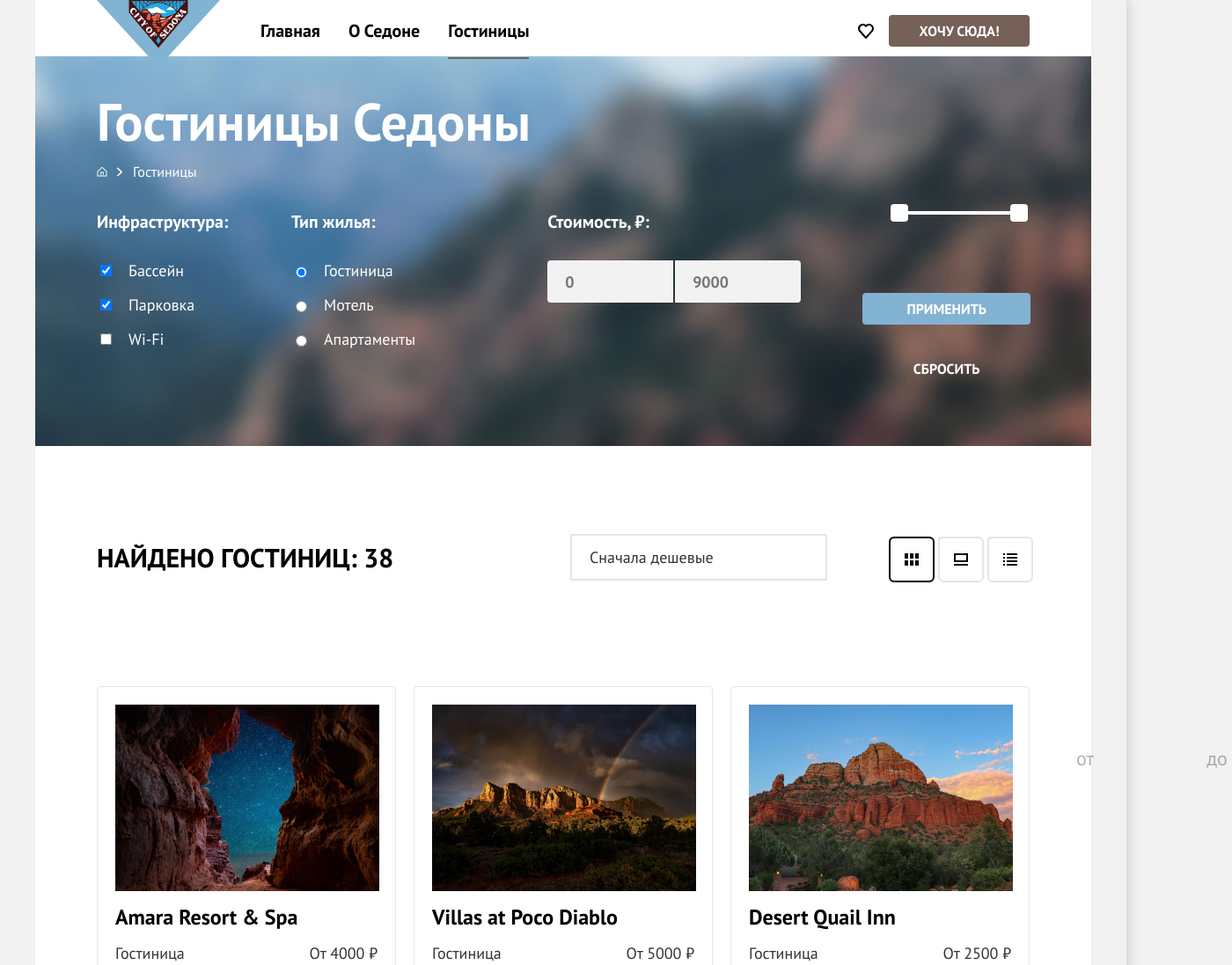
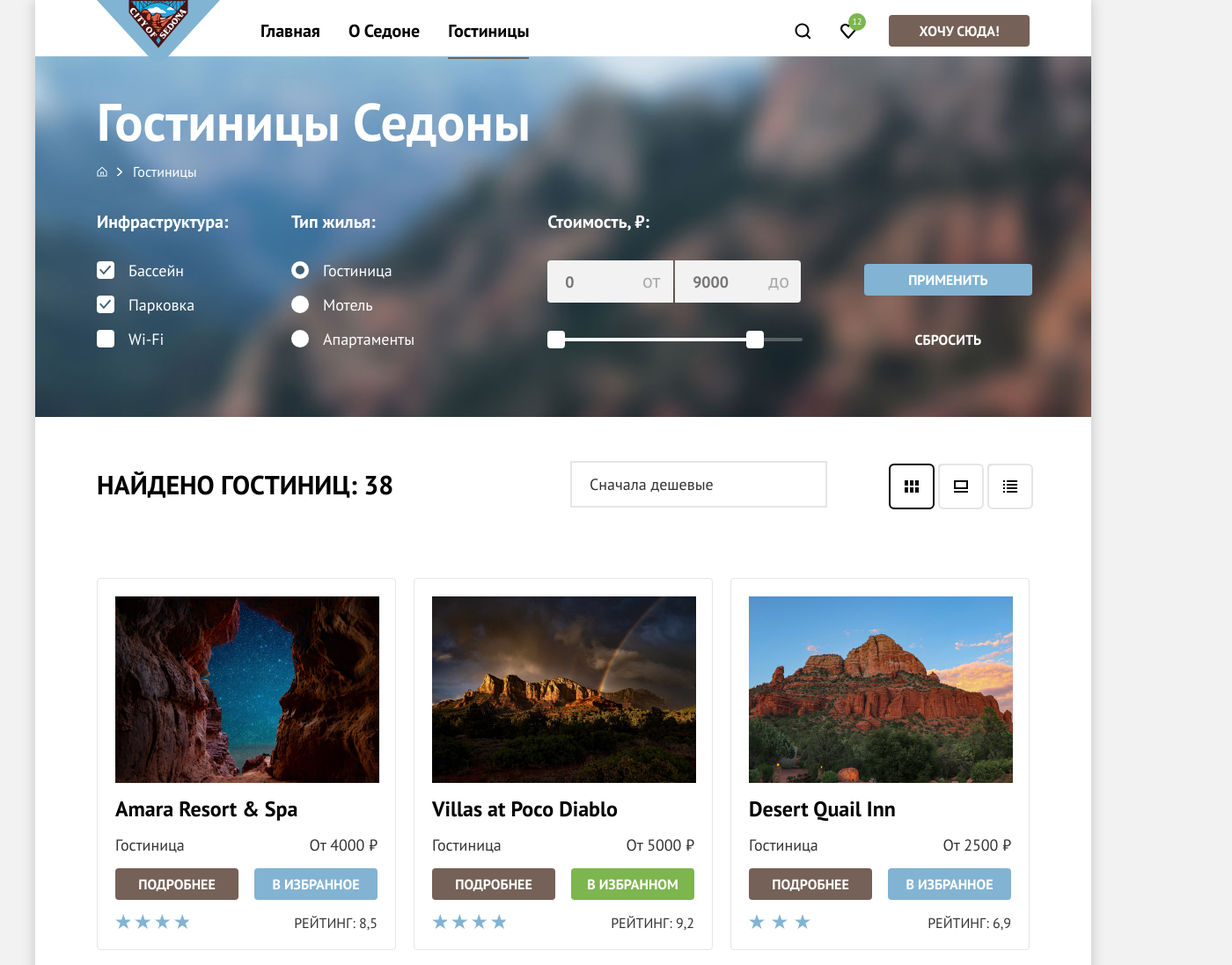
Before and after one commit to htmlacademy-htmlcss/2564485-sedona-2, a plain HTML site: page catalog.html in a window 1280 px wide. Shown: the top 1097 px of the page at 88% size, 1400 px wide, since content can reach past the window. Drawn offline with Linux system fonts and the light colour scheme.

Commit message:
Добавляет изменения по форме и доп правки

```diff
--- a/catalog.html
+++ b/catalog.html
@@ -28,14 +28,14 @@
             </ul>
             <ul class="navigation-user">
               <li class="navigation-item">
-                <a class="navigation-link" href="#">
+                <a class="navigation-link navigation-link-search" href="#">
                   <span class="visually-hidden">Поиск</span>
                 </a>
               </li>
               <li class="navigation-item">
                 <a class="navigation-link navigation-link-count" href="#">
                   <span class="visually-hidden">Избранное</span>
-                  <span class="likes-number visually-hidden">12</span>
+                  <span class="likes-number ">12</span>
                 </a>
               </li>
               <li class="navigation-item">
@@ -65,27 +65,30 @@
               <a class="breadcrumbs-link" href="catalog.html" aria-current="page">Гостиницы</a>
             </li>
           </ul>
-          <div class="sorting-container">
+          <form class="sorting-container">
             <div class="sorting-left-column">
               <fieldset class="catalog-filter-group">
                 <legend class="catalog-filter-title">Инфраструктура:</legend>
                 <ul class="catalog-filter-list">
                   <li class="catalog-filter-item">
                     <label class="control">
-                      <input class="control-input" type="checkbox" name="infrastructure" checked>
-                      Бассейн
+                      <input class="visually-hidden control-input" type="checkbox" name="infrastructure" checked>
+                      <span class="control-mark"></span>
+                      <span class="control-label">Бассейн</span>
                     </label>
                   </li>
                   <li class="catalog-filter-item">
                     <label class="control">
-                      <input class="control-input" type="checkbox" name="infrastructure" checked>
-                      Парковка
+                      <input class="visually-hidden control-input" type="checkbox" name="infrastructure" checked>
+                      <span class="control-mark"></span>
+                      <span class="control-label">Парковка</span>
                     </label>
                   </li>
                   <li class="catalog-filter-item">
                     <label class="control">
-                      <input class="control-input" type="checkbox" name="infrastructure">
-                      Wi-Fi
+                      <input class="visually-hidden control-input" type="checkbox" name="infrastructure">
+                      <span class="control-mark"></span>
+                      <span class="control-label">Wi-Fi</span>
                     </label>
                   </li>
                 </ul>
@@ -98,20 +101,24 @@
                 <ul class="catalog-filter-list">
                   <li class="catalog-filter-item">
                     <label class="control">
-                      <input class="control-input" type="radio" name="housing-type" value='hotel' checked>
-                      Гостиница
+                      <input class="visually-hidden control-input" type="radio" name="housing-type" value='hotel'
+                        checked>
+                      <span class="control-mark"></span>
+                      <span class="control-label">Гостиница</span>
                     </label>
                   </li>
                   <li class="catalog-filter-item">
                     <label class="control">
-                      <input class="control-input" type="radio" name="housing-type" value='motel'>
-                      Мотель
+                      <input class="visually-hidden control-input" type="radio" name="housing-type" value='motel'>
+                      <span class="control-mark"></span>
+                      <span class="control-label">Мотель</span>
                     </label>
                   </li>
                   <li class="catalog-filter-item">
                     <label class="control">
-                      <input class="control-input" type="radio" name="housing-type" value='apartments'>
-                      Апартаменты
+                      <input class="visually-hidden control-input" type="radio" name="housing-type" value='apartments'>
+                      <span class="control-mark"></span>
+                      <span class="control-label">Апартаменты</span>
                     </label>
                   </li>
                 </ul>
@@ -119,28 +126,29 @@
             </div>
 
             <div class="sorting-right-column">
-              <div class="sorting-price">
+
               <fieldset class="catalog-filter-group">
                 <div class="price-field">
                   <legend class="catalog-filter-title">Стоимость, ₽:</legend>
 
-                    <form class="price-filter" action="https://echo.htmlacademy.ru/" method="get">
-                      <label>
+                  <div class="price-filter" action="https://echo.htmlacademy.ru/" method="get">
+                    <label class="price-input-from">
                       <input class="field field-input-from" type="number" name="price-from" id="price-from"
                         placeholder="0" required>
                       <span class="placeholder-text-from range-input">от</span>
                     </label>
-                      <label>
-                        <input class="field field-input-to" type="number" name="price-to" id="price-to"
-                          placeholder="9000" required>
+                    <label class="price-input-to">
+                      <input class="field field-input-to" type="number" name="price-to" id="price-to" placeholder="9000"
+                        required>
                       <span class="placeholder-text-to range-input">до</span>
                     </label>
                   </div>
                 </div>
 
+
                 <div class="range">
                   <div class="range-scale">
-                  <div class="range-bar" style="left: 42px; width: 136px">
+                    <div class="range-bar" style="left: 10px; width: 226px">
                       <button class="range-toggle toggle-min">
                         <span class="visually-hidden">Изменить минимальную цену</span>
                       </button>
@@ -149,8 +157,8 @@
                       </button>
                     </div>
                   </div>
-
-
+                </div>
+              </fieldset>
             </div>
 
             <div class="sorting-buttons">
@@ -158,9 +166,7 @@
               <button class="button reset-button" type="reset">Сбросить</button>
           </form>
     </div>
-              </fieldset>
-            </div>
-          </div>
+
     </header>
 
     <section class="catalog-accommodation">
@@ -404,6 +410,7 @@
       </div>
     </footer>
     </div>
+    </div>
   </body>
 
 </html>
--- a/styles/styles.css
+++ b/styles/styles.css
@@ -31,7 +31,7 @@ body {
   display: flex;
   flex-direction: column;
   min-height: 100%;
-  box-shadow: 0 0 15px 0 rgba(0, 0, 0, 0.2);
+
 }
 
 .button {
@@ -106,7 +106,7 @@ body {
   padding: 22px 12px;
 }
 
-.navigation-link-count::before {
+.likes-number {
   display: block;
   width: 20px;
   height: 20px;
@@ -152,6 +152,7 @@ body {
   max-width: 175px;
   margin-right: auto;
   margin-left: auto;
+  margin-top: 0;
 }
 
 .advantages-item-title::after {
@@ -165,7 +166,7 @@ body {
   margin-right: auto;
   margin-left: auto;
   left: 50%;
-  transform: translateX (-50%);
+  transform: translateX(-50%);
 }
 
 .main-advantages {
@@ -185,6 +186,7 @@ body {
   font-size: 18px;
   line-height: 21px;
   text-align: center;
+  margin-bottom: 0;
 }
 
 .main-advantages-description {
@@ -344,6 +346,7 @@ body {
   color: #333333;
   font-size: 18px;
   line-height: 21px;
+  cursor: pointer;
 }
 
 .accommodation-card-link {
@@ -468,6 +471,7 @@ body {
 .page-container {
   margin: 0 auto;
   width: 1200px;
+  box-shadow: 0 0 15px 0 rgba(0, 0, 0, 0.2);
 }
 
 .navigation {
@@ -517,6 +521,7 @@ body {
 .navigation-item .button {
   width: 160px;
   padding: 8px 34px;
+  margin-left: 20px;
 }
 
 .hero {
@@ -653,7 +658,6 @@ body {
 
 .inner-header {
   padding: 35px 70px 70px;
-  margin-bottom: 50px;
 }
 
 .inner-header-title {
@@ -697,20 +701,19 @@ body {
   display: flex;
 }
 
-.sorting-price {
-  width: 288px;
-  margin: 0;
-  padding: 0;
-  margin-right: 70px;
-
-}
-
 .price-filter {
   margin: 0;
   padding: 0;
   display: flex;
-
-
+}
+
+.field::-webkit-outer-spin-button,
+.field::-webkit-inner-spin-button {
+  -webkit-appearance: none;
+}
+
+.field {
+  -moz-appearance: textfield;
 }
 
 .price-filter .field {
@@ -731,32 +734,41 @@ body {
   background-color: #f2f2f2;
   padding-right: 30px;
   text-align: left;
-  -webkit-inner-spin-button: none;
-
+  margin-bottom: 40px;
 }
 
 .field-input-from {
   border-radius: 4px 0 0 4px;
+}
+
+.price-input-from {
   position: relative;
 }
 
 .placeholder-text-from {
   position: absolute;
-  right: 30px;
-  bottom: -75px;
+  right: 10px;
+  top: 50%;
+  bottom: -25px;
   color: rgba(0, 0, 0, 0.3);
+  transform: translateY(-50%);
 }
 
 .field-input-to {
   border-radius: 0 4px 4px 0;
+}
+
+.price-input-to {
   position: relative;
 }
 
 .placeholder-text-to {
   position: absolute;
-  right: -120px;
-  bottom: -75px;
+  right: 10px;
+  bottom: -25px;
+  top: 50%;
   color: rgba(0, 0, 0, 0.3);
+  transform: translateY(-50%);
 }
 
 .sorting-buttons {
@@ -863,10 +875,6 @@ body {
   border: 2px solid #000000;
 }
 
-.container-filter {
-  margin-bottom: 40px;
-}
-
 .accommodation-card-description-container {
   display: flex;
   justify-content: space-between;
@@ -1282,7 +1290,7 @@ body {
   outline: 2px solid #000000;
 }
 
-.view-option-link:hover svg {
+.view-option-link:hover {
   outline: 2px solid #000000;
 }
 
@@ -1360,7 +1368,7 @@ body {
   position: relative;
   height: 4px;
   margin-bottom: 16px;
-  background-color: #000000;
+  background-color: rgba(225, 225, 225, 0.3);
   border-radius: 2px;
 }
 
@@ -1418,9 +1426,10 @@ body {
 
 .catalog-filter-group {
   margin: 0;
-  margin-bottom: 40px;
   padding: 0;
   border: none;
+  width: 288px;
+  margin-right: 70px;
 }
 
 .tooltip-toggle {
@@ -1470,3 +1479,69 @@ body {
 .tooltip-toggle:focus + .tooltip-text {
   display: block;
 }
+
+/* Control */
+.control {
+  position: relative;
+  display: block;
+  padding-left: 36px;
+}
+
+/* Mark */
+.control-mark {
+  position: absolute;
+  top: 1px;
+  left: 0;
+  width: 20px;
+  height: 20px;
+  border-radius: 4px;
+  background-color: rgba(255, 255, 255, 1);
+  cursor: pointer;
+}
+
+.control-mark:active {
+  outline: 2px solid rgba(131, 179, 211, 1);
+}
+
+.control-mark:focus {
+  outline: 3px solid rgba(131, 179, 211, 1);
+}
+
+.control-input[type="checkbox"]:checked + .control-mark {
+  background-image: url("../images/Vector-tick.svg");
+  background-repeat: no-repeat;
+  background-position: center;
+  background-size: 14px 14px;
+}
+
+/* Radio */
+.control-input[type="radio"] + .control-mark {
+  border-radius: 50%;
+  cursor: pointer;
+}
+
+.control-input[type="radio"]:checked + .control-mark::before {
+  position: absolute;
+  top: 5px;
+  left: 5px;
+  width: 10px;
+  height: 10px;
+  background-color: rgba(63, 94, 114, 1);
+  border-radius: 50%;
+  content: "";
+}
+
+/* Label */
+.control-label {
+  line-height: 23px;
+}
+
+.catalog-filter-list {
+  margin: 0;
+  padding: 0;
+  list-style-type: none;
+}
+
+.catalog-filter-item:not(:last-child) {
+  margin-bottom: 16px;
+}
```
Also changed, not shown: index.html (+1 -1 lines), images/Vector-tick.svg (added). Lines whose indentation alone changed are shown as unchanged.
